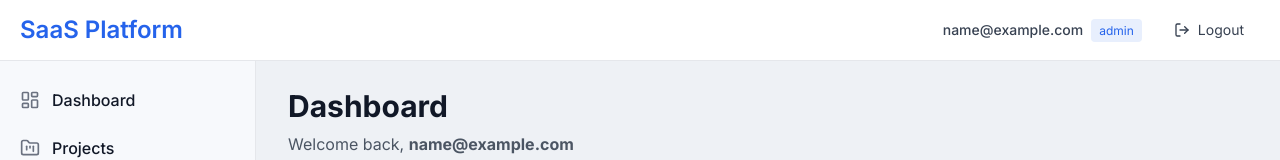
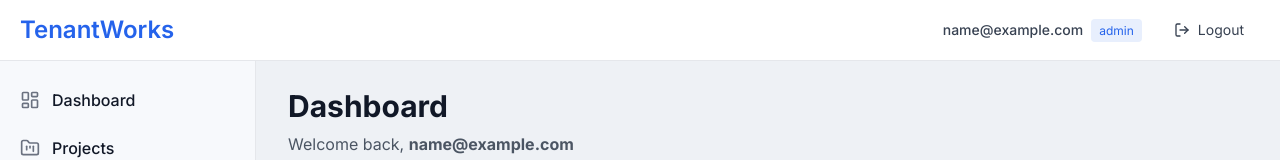
Before and after one commit to abhii08/saas-platform-py-react, a React (Vite) app in the folder frontend/: page /dashboard in a window 1280 px wide. Shown: the top 160 px of the page. Built offline with nearby package versions, Linux system fonts and the light colour scheme; no server answers; sample sign-in values are in the browser's storage.

Commit message:
change name of the project

```diff
--- a/frontend/src/components/Layout.jsx
+++ b/frontend/src/components/Layout.jsx
@@ -21,7 +21,7 @@ const Layout = ({ children }) => {
               </button>
               <Link to="/dashboard" className="flex ml-2 md:mr-24">
                 <span className="self-center text-xl font-semibold sm:text-2xl whitespace-nowrap text-primary">
-                  SaaS Platform
+                  TenantWorks
                 </span>
               </Link>
             </div>
```
